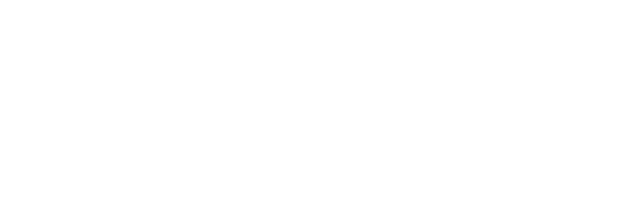
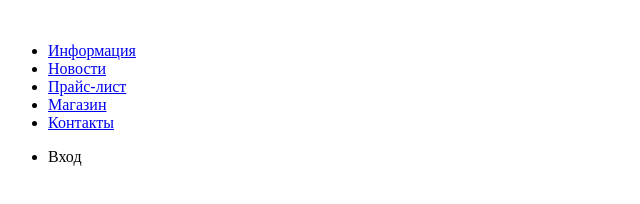
Before and after one commit to klshnkv/borodinski, a plain HTML site: page index.html in a window 1280 px wide. Shown: the whole page, without its empty margins (0-640 px from the left). Drawn offline with Linux system fonts and the light colour scheme.

Commit message:
Added header markup in index

```diff
--- a/index.html
+++ b/index.html
@@ -5,6 +5,25 @@
     <title>Барбершоп &#171;Бородинский&#187;</title>
   </head>
   <body>
+    <header class="main-header">
+      <nav class="main-navigation">
+        <a class="main-header-logo">
+          <img src="" alt="" width="" height="" alt="Логотип барбершопа &#171;Бородинский&#187;">
+        </a>
+        <ul class="site-navigation">
+          <li><a href="#">Информация</a></li>
+          <li><a href="#">Новости</a></li>
+          <li><a href="#">Прайс-лист</a></li>
+          <li><a href="#">Магазин</a></li>
+          <li><a href="#">Контакты</a></li>
+        </ul>
+        <ul class="user-navigation">
+          <li class="login-link">Вход</li>
+        </ul>
+      </nav>
+    </header>
+    <main class="container">
 
+    </main>
   </body>
 </html>
```
